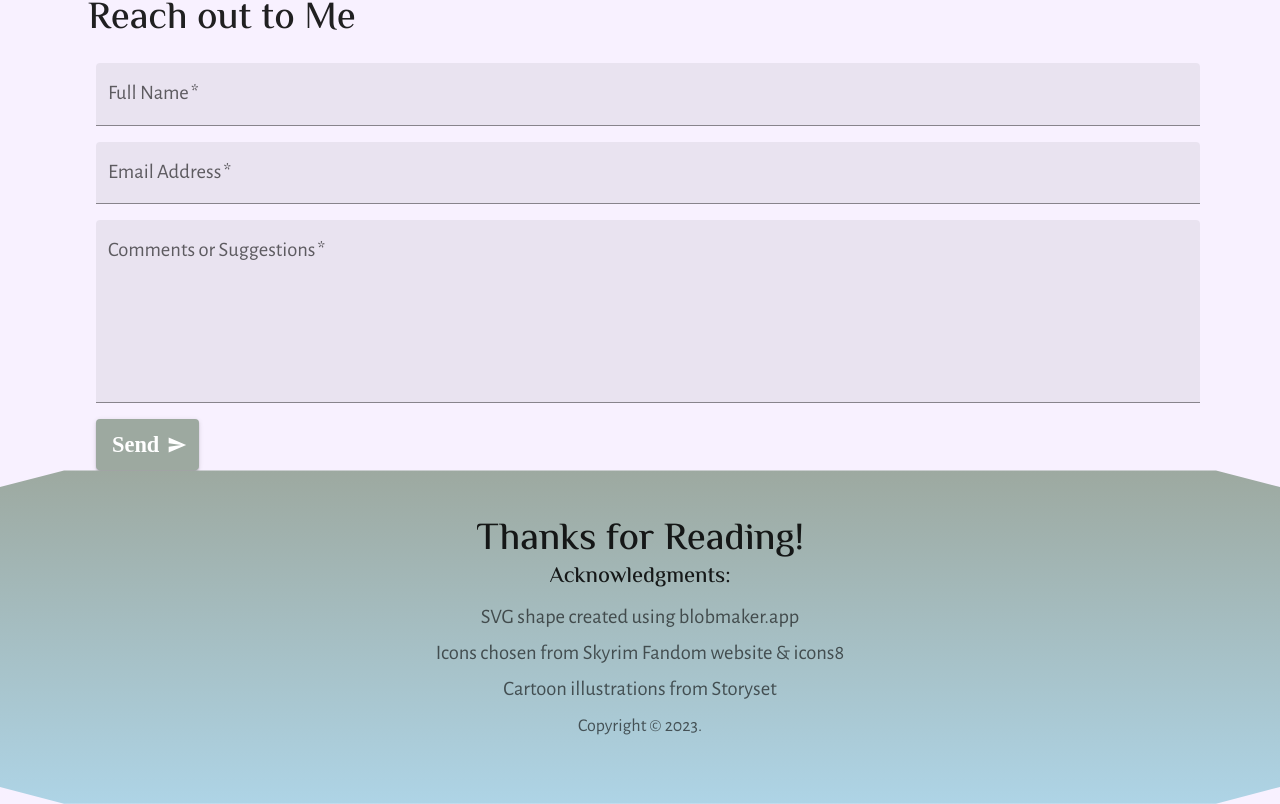
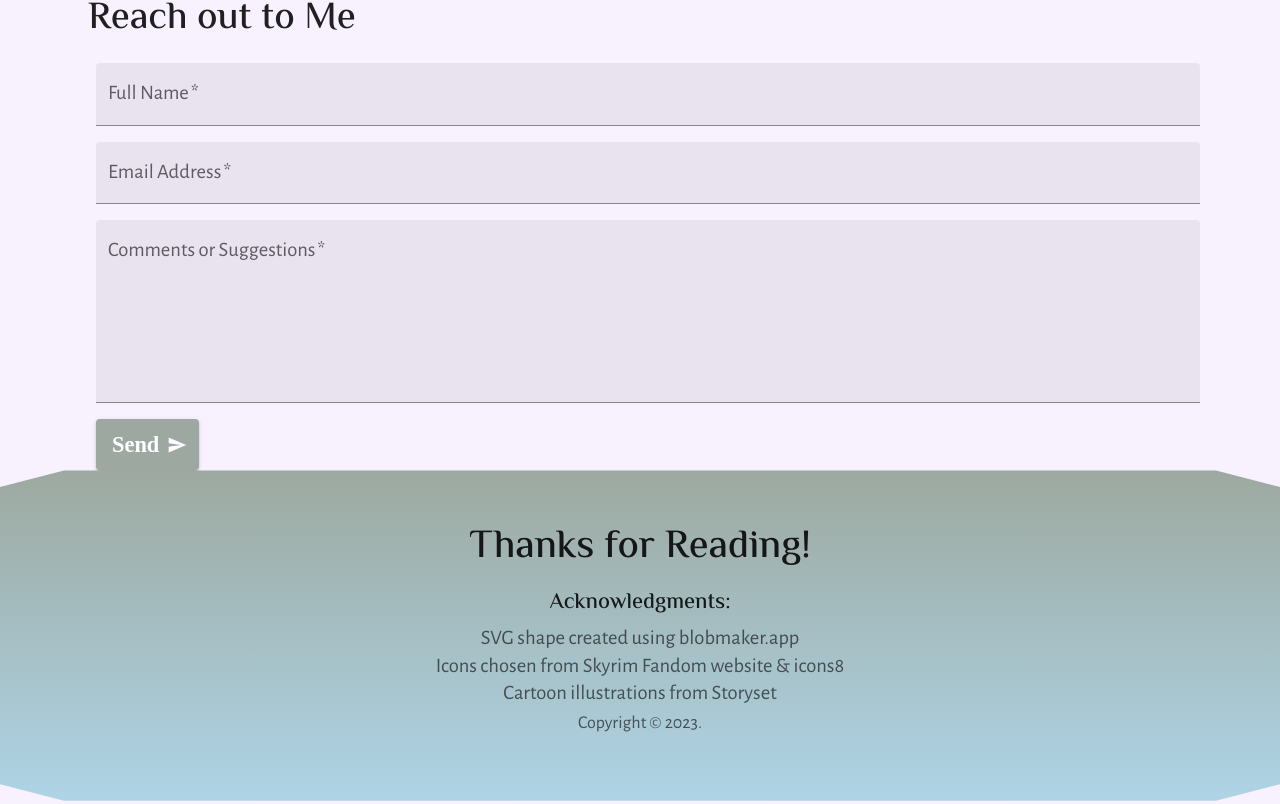
Before and after one commit to wkan17012021/Portfolio, a React (Vite) app in the folder portfolio_react_spa/: page / in a window 1280 px wide. Shown: the part 4297-5101 px from the top of the page. Built offline with nearby package versions, Linux system fonts and the light colour scheme; no server answers.

Commit message:
cleanup font styles in blogs footer comps

```diff
--- a/portfolio_react_spa/src/sections/blogs/Blogs.jsx
+++ b/portfolio_react_spa/src/sections/blogs/Blogs.jsx
@@ -21,8 +21,8 @@ const theme = createTheme({
   typography : {
     h2: {
       fontSize: 'clamp(2rem, 3rem, 3.6rem)',
-      fontFamily: 'El Messiri, Iowan Old Style',
-      fontWeight: 600
+      fontFamily: 'ElMessiri, Iowan Old Style',
+      fontWeight: 700
     },
 }})
 
@@ -57,7 +57,7 @@ export default function Blogs(blogData) {
             target="_blank"
             rel="noreferrer"
             href={`https://the-dog-can-blog.hashnode.dev/${item.slug}`}>
-              <Card sx={{ maxWidth: 345, margin: '0.5rem' }}>
+              <Card component={"article"} sx={{ maxWidth: 345, margin: '0.5rem' }}>
               <CardMedia
                 component="img"
                 alt="random cover image for blog article"
@@ -65,10 +65,10 @@ export default function Blogs(blogData) {
                 image={item.coverImage}
               />
               <CardContent>
-                <Typography gutterBottom variant="h5" component="div">
+                <Typography gutterBottom fontFamily={'ElMessiri'} fontSize={'1.8rem'} variant="h3">
                   {item.title}
                 </Typography>
-                <Typography variant="body2" color="text.secondary">
+                <Typography variant="body" color="text.secondary" fontFamily={'AlegreyaSans'} fontSize={'1rem'} letterSpacing={'1.2px'}>
                   {item.brief}
                 </Typography>
               </CardContent>
--- a/portfolio_react_spa/src/sections/footer/Footer.jsx
+++ b/portfolio_react_spa/src/sections/footer/Footer.jsx
@@ -24,10 +24,10 @@ function Footer(props) {
   return (
     <Box component="footer" sx={{ py: 6, background: 'linear-gradient(#9da9a0, #aed4e6)', clipPath: 'polygon(5% 0, 95% 0, 100% 5%, 100% 95%, 95% 100%, 5% 100%, 0 95%, 0 5%)'}}>
       <Container maxWidth="lg">
-        <Typography variant="h3" align="center">
+        <Typography variant="body1" align="center" fontSize={'2.5rem'} fontFamily={'ElMessiri'}>
             Thanks for Reading!
         </Typography>
-        <Typography variant="h4" align="center" gutterBottom>
+        <Typography variant="h4" align="center"   lineHeight={2.2}>
             Acknowledgments:
         </Typography>
         <Typography
@@ -35,6 +35,8 @@ function Footer(props) {
           align="center"
           color="text.secondary"
           component="p"
+          gutterBottom
+          lineHeight={1}
         >
           {blob}
         </Typography>
@@ -43,6 +45,8 @@ function Footer(props) {
           align="center"
           color="text.secondary"
           component="p"
+          gutterBottom
+          lineHeight={1}
         >
           {icons}
         </Typography>
@@ -52,6 +56,7 @@ function Footer(props) {
           color="text.secondary"
           component="p"
           gutterBottom
+          lineHeight={1}
         >
           {cartoons}
         </Typography>
```
